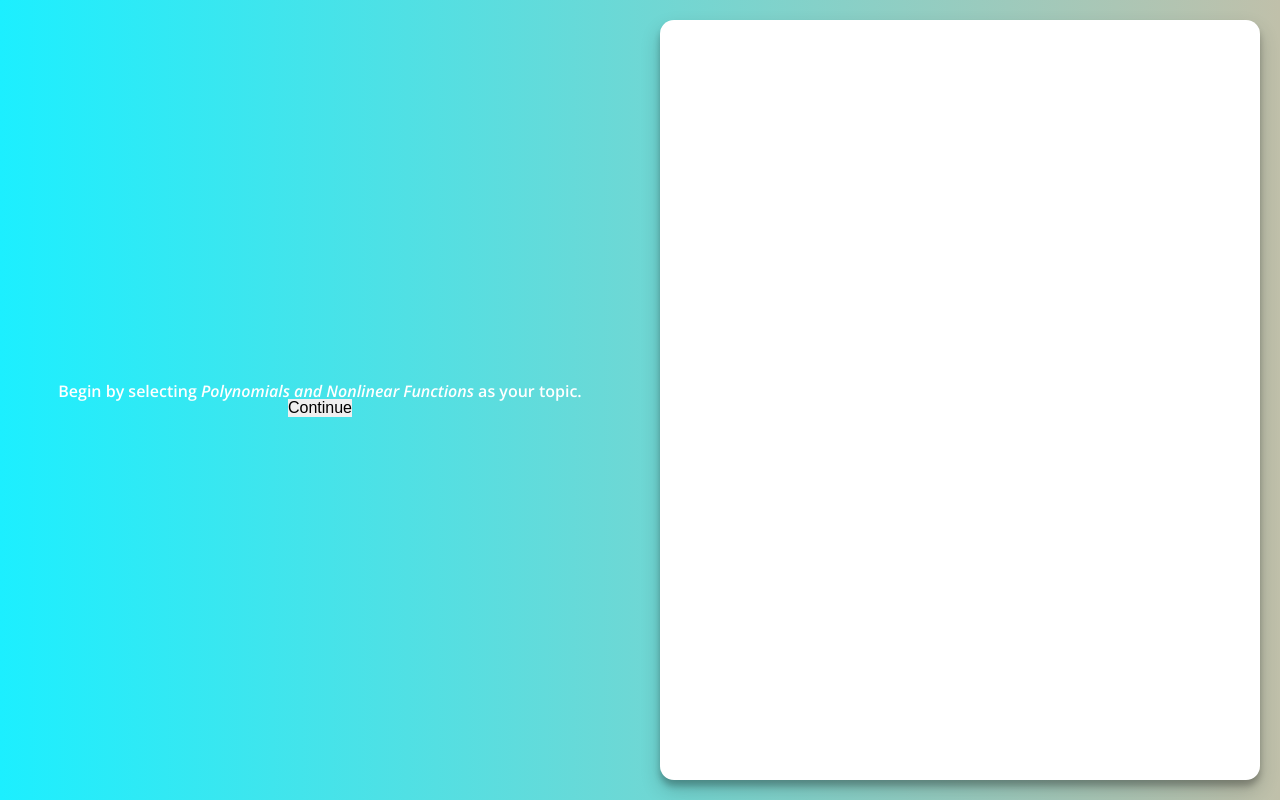
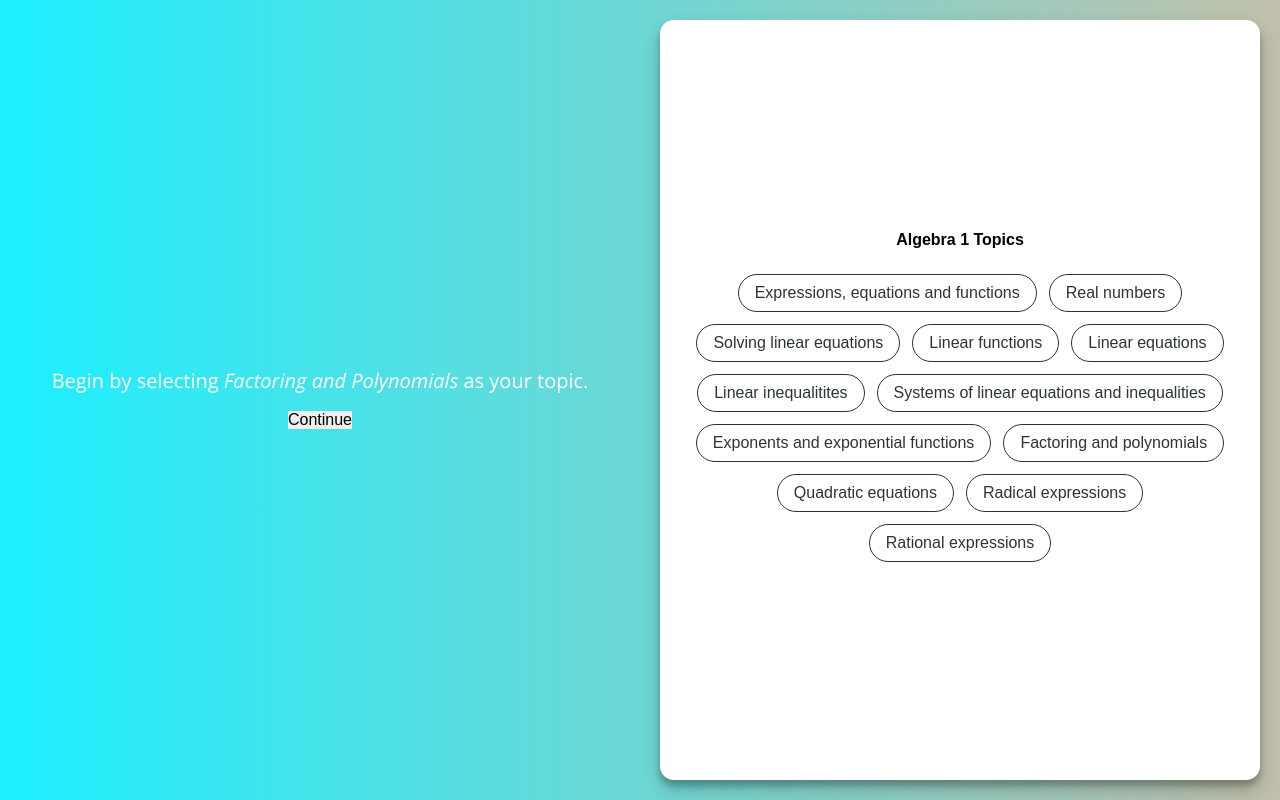
Before and after one commit to pczern/bristle-demo, a React app in the folder client/: page / in a window 1280 px wide. Built offline with nearby package versions, Linux system fonts and the light colour scheme.

Commit message:
minor changes

```diff
--- a/client/src/containers/Intro/index.scss
+++ b/client/src/containers/Intro/index.scss
@@ -16,10 +16,12 @@
 }
 
 .panelGuide {
+  padding: 40px;
   position: relative;
   top: 50%;
   left: 50%;
   transform: translate(-50%, -50%);
   text-align: center;
   font-family: 'Open Sans', sans-serif;
+  box-sizing: border-box;
 }
--- a/client/src/containers/Intro/slides/TopicSlide/TopicSlide.jsx
+++ b/client/src/containers/Intro/slides/TopicSlide/TopicSlide.jsx
@@ -12,16 +12,34 @@ const TopicSlide = props => (
     <div className={leftPanel}>
       <div className={panelGuide}>
         <h2 className={css.topicInfo__header}>
-          Begin by selecting <i>Polynomials and Nonlinear Functions</i> as your topic.
+          Begin by selecting <i>Factoring and Polynomials</i> as your topic.
         </h2>
         <button
-          className={css.StartSlide__button}
+          className={css.topicInfo__continue}
           onClick={() => props.dispatch(nextSlide())}
         >Continue
         </button>
       </div>
     </div>
-    <div className={rightPanel} />
+    <div className={rightPanel}>
+      <div className={css.TopicSlide__topic}>
+        <h3 className={css.TopicSlide__topic_header}>Algebra 1 Topics</h3>
+        <ul className={css.TopicSlide__topic_list}>
+          <li>Expressions, equations and functions</li>
+          <li>Real numbers</li>
+          <li>Solving linear equations</li>
+          <li>Linear functions</li>
+          <li>Linear equations</li>
+          <li>Linear inequalitites</li>
+          <li>Systems of linear equations and inequalities</li>
+          <li>Exponents and exponential functions</li>
+          <li>Factoring and polynomials</li>
+          <li>Quadratic equations</li>
+          <li>Radical expressions</li>
+          <li>Rational expressions</li>
+        </ul>
+      </div>
+    </div>
   </Slide>
 )
 
--- a/client/src/containers/Intro/slides/TopicSlide/index.scss
+++ b/client/src/containers/Intro/slides/TopicSlide/index.scss
@@ -11,9 +11,37 @@
 }
 
 .topicInfo__header {
+  margin-bottom: 20px;
+  color: white;
+  font-size: 20px;
+  font-weight: 300;
+}
+
+.topInfo__continue {
   color: white;
 }
 
-.topicInfo__subhead {
-  color: white;
+.TopicSlide__topic {
+  padding: 0 20px;
+  position: relative;
+  top: 50%;
+  transform: translateY(-50%);
 }
+
+.TopicSlide__topic_header {
+  text-align: center;
+  margin-bottom: 20px;
+}
+
+.TopicSlide__topic_list {
+  text-align: center;
+}
+
+.TopicSlide__topic_list li {
+  color: #2d3436;
+  margin: 6px 6px;
+  padding: 10px 16px;
+  display: inline-block;
+  border: 1px solid #2d3436;
+  border-radius: 20px;
+}
```
